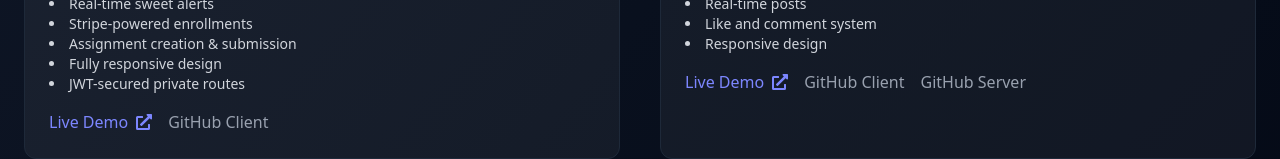
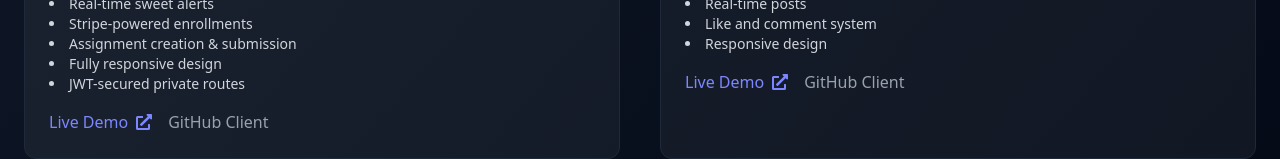
Before and after one commit to Tawhide16/my-protfulio, a React (Vite) app: page /projects in a window 1280 px wide. Shown: the part 644-803 px from the top of the page. Built offline with nearby package versions, Linux system fonts and the light colour scheme.

Commit message:
polish protfulio projact

```diff
--- a/src/components/Projects.jsx
+++ b/src/components/Projects.jsx
@@ -36,7 +36,7 @@ export const projects = [
     ],
     accentColor: 'bg-indigo-600',
     liveLink: 'https://my-school-b2c91.web.app/',
-    gitLinkClient: 'https://github.com/Tawhide16/Hotel-booking-client',
+    gitLinkClient: 'https://github.com/Tawhide16/Next-class-client',
     image1: '/public/NEXT-CLASS.png'
   },
   {
@@ -53,7 +53,6 @@ export const projects = [
     accentColor: 'bg-indigo-500',
     liveLink: 'https://my-assignment-10-a4262.web.app/',
     gitLinkClient: 'https://github.com/Tawhide16/Vibe-Circle',
-    gitLinkServer: 'https://github.com/Tawhide16/Vibe-Circle-server',
     image1: '/vibe-cicale.png'
   },
   {
```
